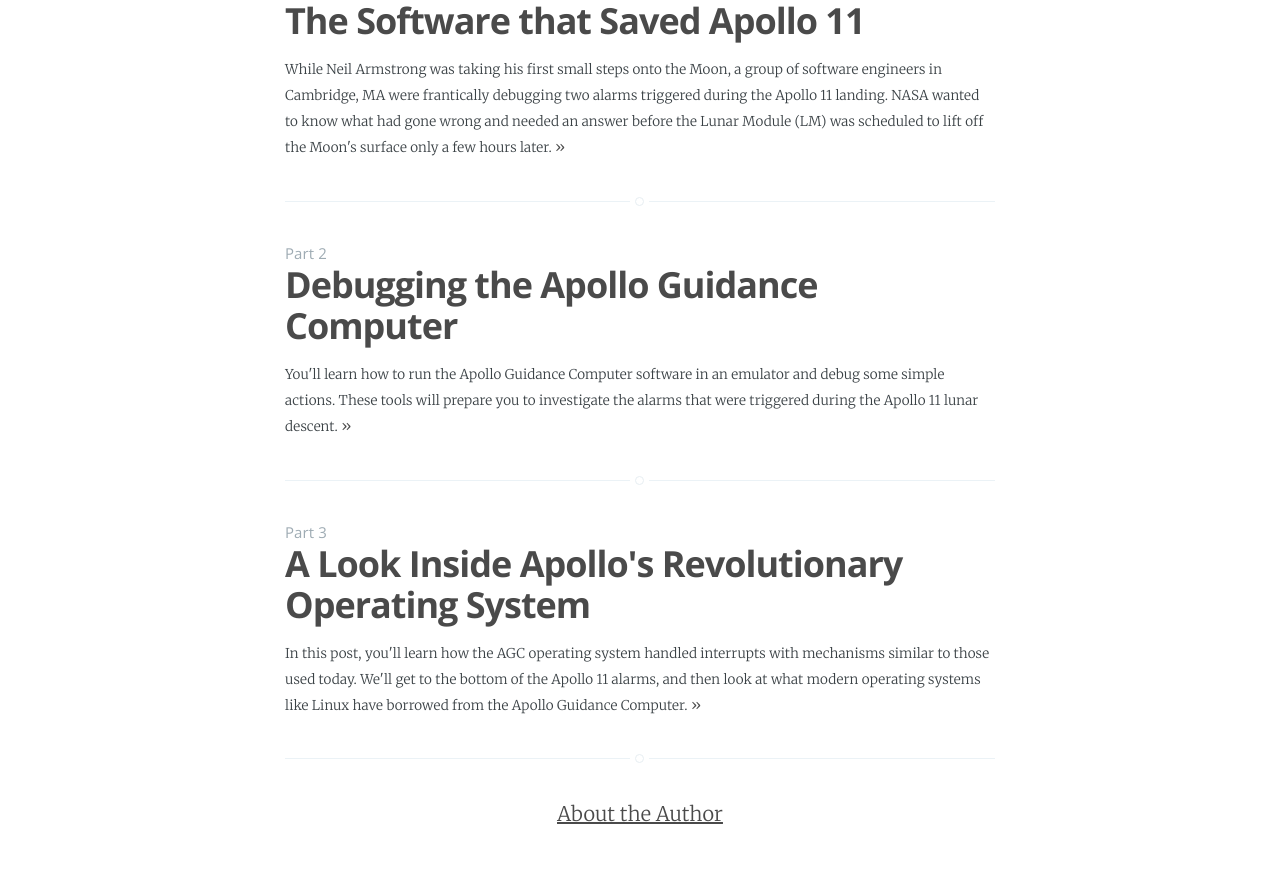
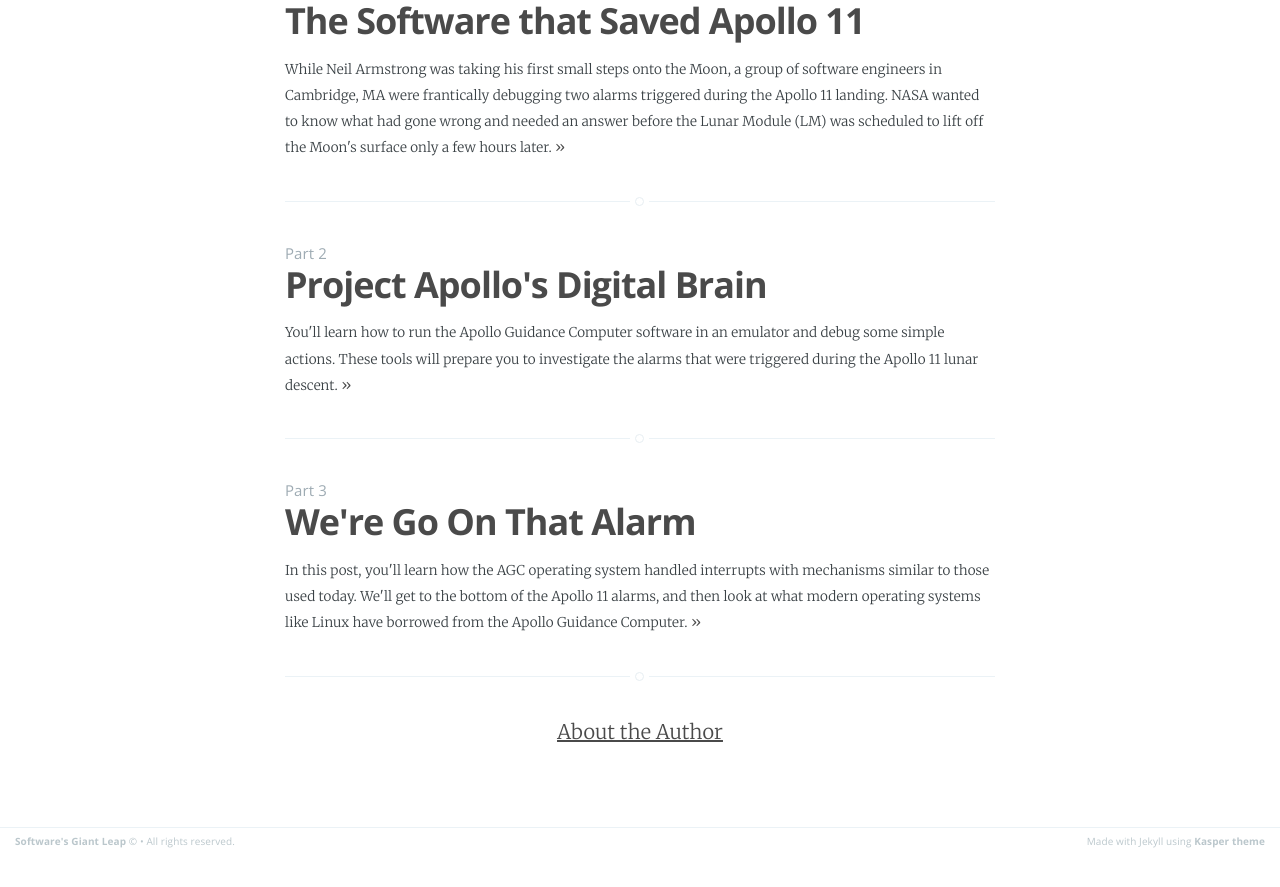
Before and after one commit to softwaresgiantleap/softwaresgiantleap.github.io, a Jekyll site: the page built from index.html, in a window 1280 px wide and 900 px high, scrolled down 737 px. Shown: the top 887 px of the window. Built offline with Jekyll 4.4.1, drawn with Linux system fonts in a browser that asks for light colours; some web fonts are replaced; after the commit the page ends 1592 px from its top, so only the background shows below that.

Commit message:
New chapter titles

```diff
--- a/index.html
+++ b/index.html
@@ -66,7 +66,7 @@ cover: assets/images/moon_cover.png
             Part 2
         </footer>
         <header class="post-header">
-            <h2 class="post-title"><a href="#">Debugging the Apollo Guidance Computer</a></h2>
+            <h2 class="post-title"><a href="#">Project Apollo's Digital Brain</a></h2>
         </header>
         <section class="post-excerpt">
             <p>
@@ -82,7 +82,7 @@ cover: assets/images/moon_cover.png
             Part 3
         </footer>
         <header class="post-header">
-            <h2 class="post-title"><a href="#">A Look Inside Apollo's Revolutionary Operating System</a></h2>
+            <h2 class="post-title"><a href="#">We're Go On That Alarm</a></h2>
         </header>
         <section class="post-excerpt">
             <p>
```
